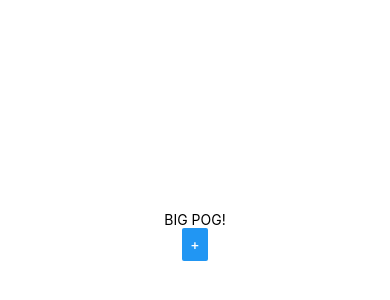
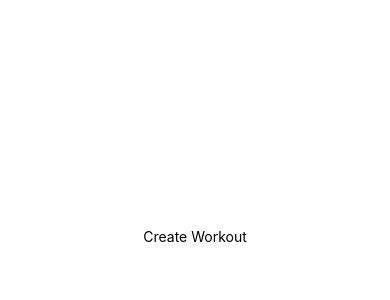
Before and after one commit to carsonkrueger/My-Projects, a React Native app in the folder GymTracker/: screen / in a window 390 px wide. Shown: the part 186-486 px from the top of the page. Built offline with nearby package versions, Linux system fonts and the light colour scheme.

Commit message:
adding homescreen and nav

```diff
--- a/GymTracker/App.js
+++ b/GymTracker/App.js
@@ -1,16 +1,27 @@
-import React from "react";
+import React, { useState } from "react";
+import {
+  SafeAreaView,
+  Text,
+  StyleSheet,
+  StatusBar,
+  TouchableOpacity,
+} from "react-native";
 
-import { StatusBar } from "expo-status-bar";
-import { SafeAreaView, StyleSheet, Text, View } from "react-native";
-
-import Row from "./components/Row.jsx";
+import Workout from "./components/Workout";
 
 export default function App() {
+  const [view, setView] = useState(0);
+
+  const ChangeView = (viewPage) => {
+    setView(viewPage);
+  };
+
   return (
     <SafeAreaView style={styles.container}>
-      <Text>BIG POG!</Text>
       <StatusBar style="auto" />
-      <Row></Row>
+      <TouchableOpacity onPress={() => ChangeView(1)}>
+        <Text>Create Workout</Text>
+      </TouchableOpacity>
     </SafeAreaView>
   );
 }
--- a/GymTracker/components/Row.jsx
+++ /dev/null
@@ -1,10 +0,0 @@
-import React from "react";
-import { TouchableHighlight, Button, View } from "react-native-web";
-
-export default function Day() {
-  return (
-    <View>
-      <Button title="+" />
-    </View>
-  );
-}
--- /dev/null
+++ b/GymTracker/components/Workout.jsx
@@ -0,0 +1,12 @@
+import React from "react";
+import { TouchableOpacity, View, Text } from "react-native";
+
+const Workout = () => {
+  return (
+    <TouchableOpacity>
+      <Text>Add Excercise</Text>
+    </TouchableOpacity>
+  );
+};
+
+export default Workout;
```
